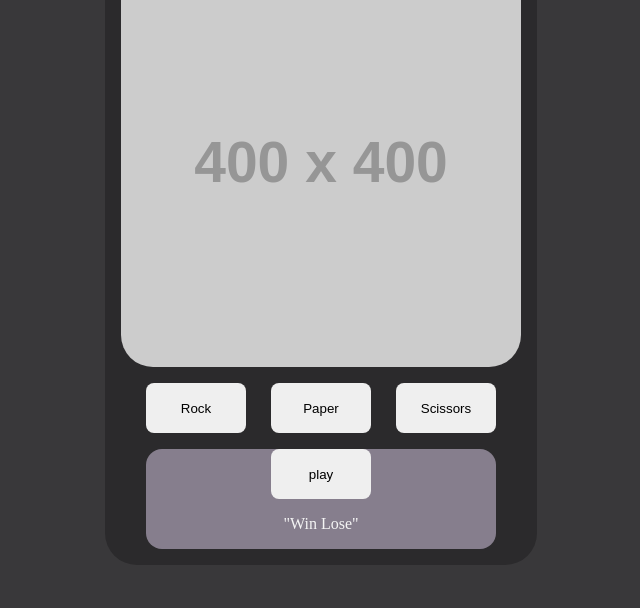
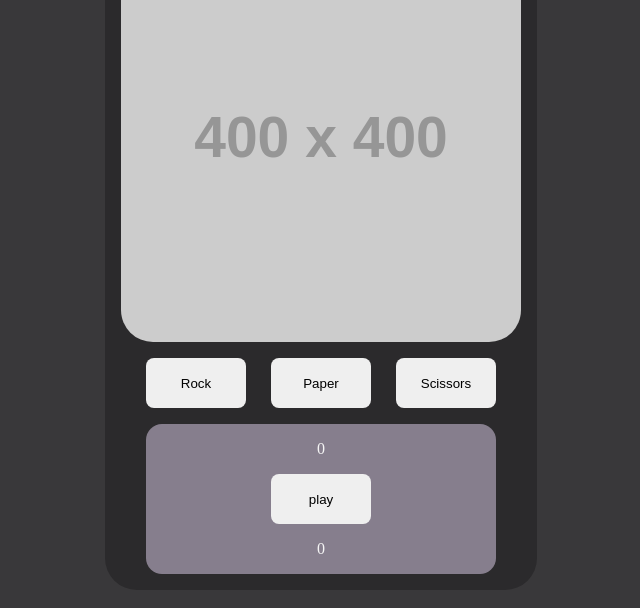
Before and after one commit to CatdadR/Odin_Rock_Paper_Scissors, a plain HTML site: page index.html in a window 1280 px wide. Shown: the part 192-800 px from the top of the page, without its empty margins (319-959 px from the left). Drawn offline with Linux system fonts and the light colour scheme; placeholder pictures from the web are drawn by us.

Commit message:
Add Score counters for player and computer

```diff
--- a/index.html
+++ b/index.html
@@ -18,8 +18,9 @@
                 <button onclick="getPlayerChoice(3)" class="Scissors">Scissors</button>
             </div>
             <div class="outputs">
+                <p id="playerScore">0</p>
                 <button onclick="playRound()">play</button>
-                <p>"Win Lose"</p>
+                <p id="computerScore">0</p>
             </div>
         </div>
     </div>
```
